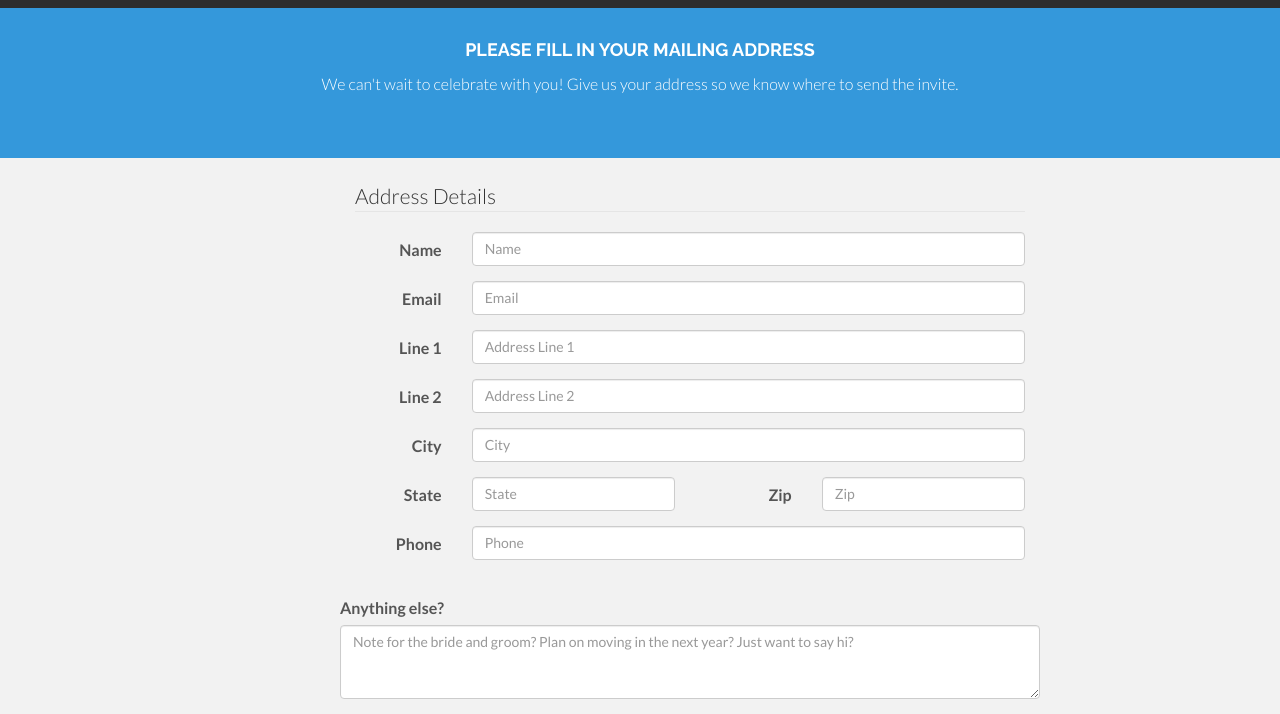
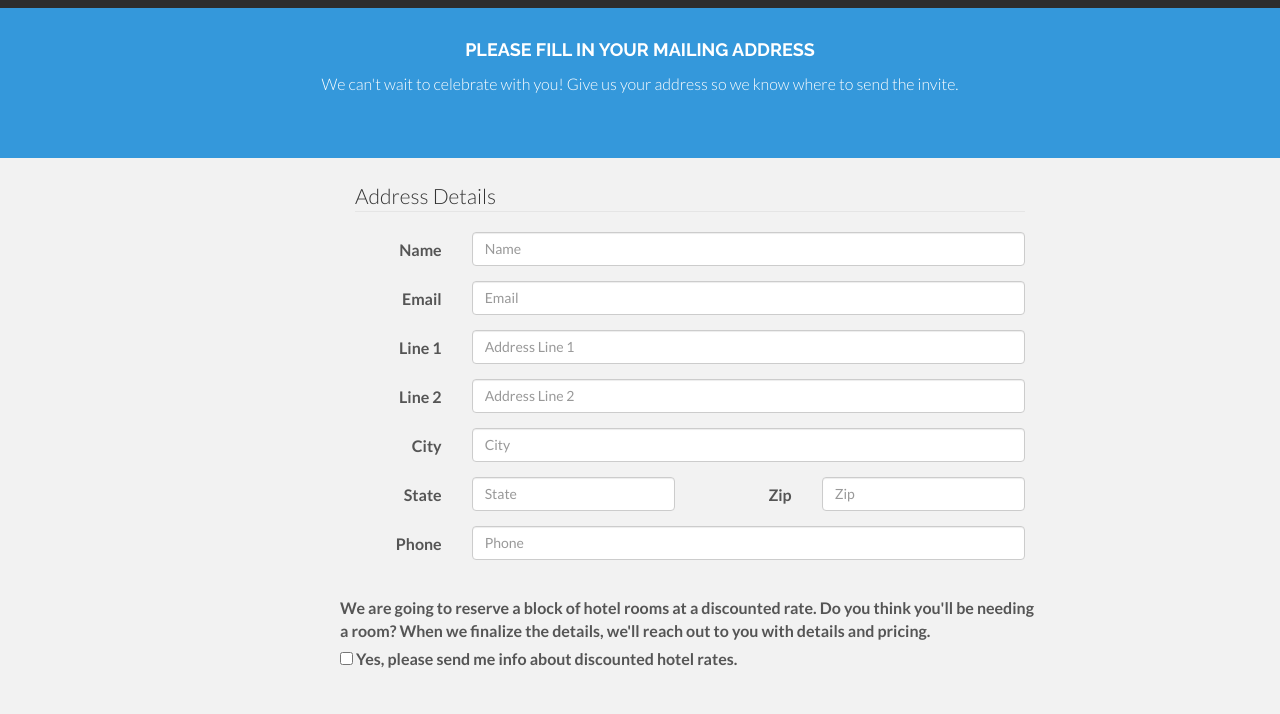
Before and after one commit to kimmanis/kimanddavewedding, a plain HTML site: page form.html in a window 1280 px wide. Shown: the part 75-789 px from the top of the page. Drawn offline with nearby package versions, Linux system fonts and the light colour scheme.

Commit message:
added checkbox

```diff
--- a/form.html
+++ b/form.html
@@ -125,8 +125,6 @@
             </div>
           </div>
 
-
-
           <!-- Text input-->
           <div class="form-group">
             <label class="col-sm-2 control-label" for="textinput">Phone</label>
@@ -135,6 +133,14 @@
             </div>
           </div>
 
+
+       </br>
+
+	<div class="row">
+		<label class="" for="textinput">We are going to reserve a block of hotel rooms at a discounted rate. Do you think you'll be needing a room? When we finalize the details, we'll reach out to you with details and pricing.</label>
+		<input type="checkbox" id="Hotel" value="Yes" name="Hotel"> <b>Yes, please send me info about discounted hotel rates.</b>
+	</div>
+	</br>
 
 </br>
 <div class="row">
@@ -181,18 +187,22 @@
 		    $( "form" ).on( "submit", function( event ) {
 			  event.preventDefault();
 
+
+
 		    var data = {}
 		    var Form = this;
+		    //$_POST['Hotel'] = isset($_POST['Hotel']) ? $_POST['Hotel'] : 0 ;
 
 			  //Gathering the Data
 		    //and removing undefined keys(buttons)
 		    $.each(Form.elements, function(i, v){
-		            var input = $(v);
+		         var input = $(v);
 		        data[input.attr("id")] = input.val();
 		        delete data["undefined"];
 		    });
+		    data["Hotel"] = document.getElementById('Hotel').checked ? "Yes" : "No";
+		    console.log( data);
 
-		    console.log( data);
 
 			$.ajax({
 				// ENTER YOUR CLASS NAME
```
